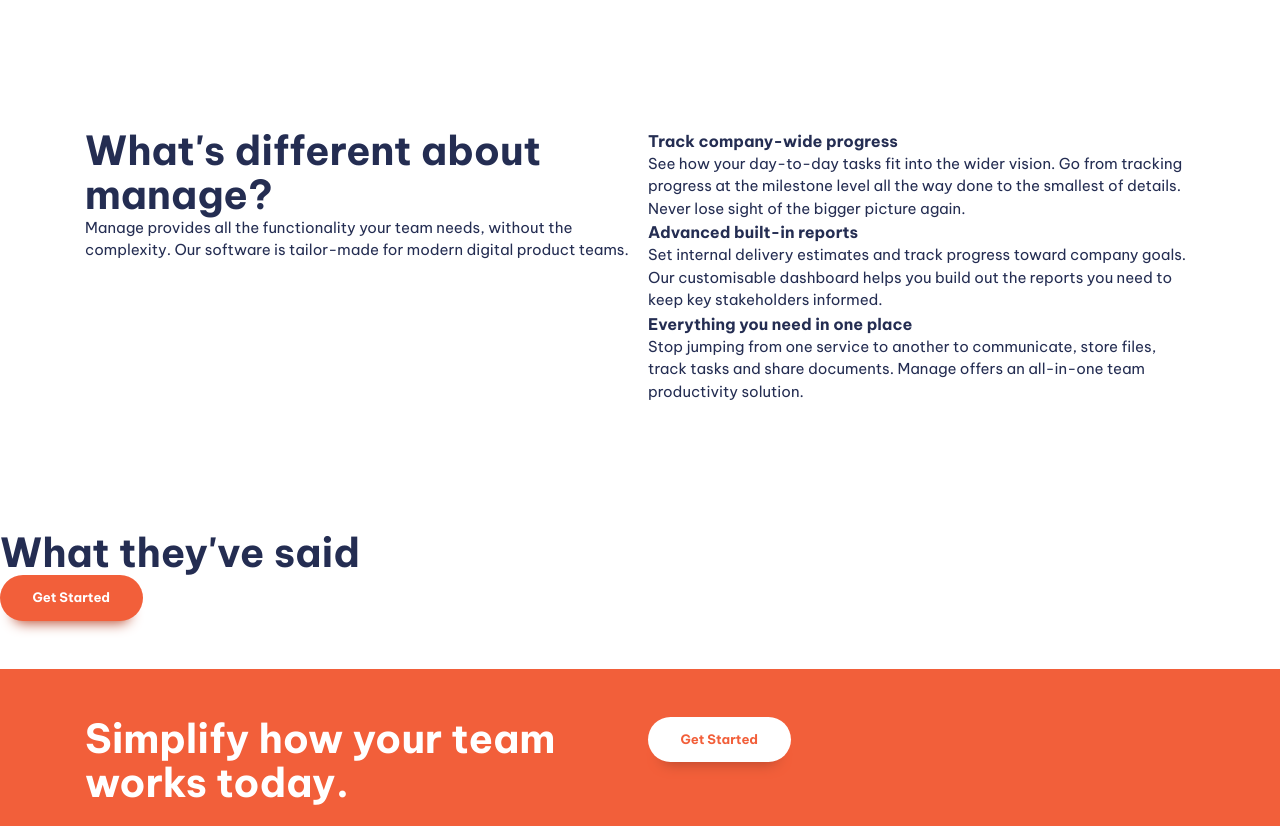
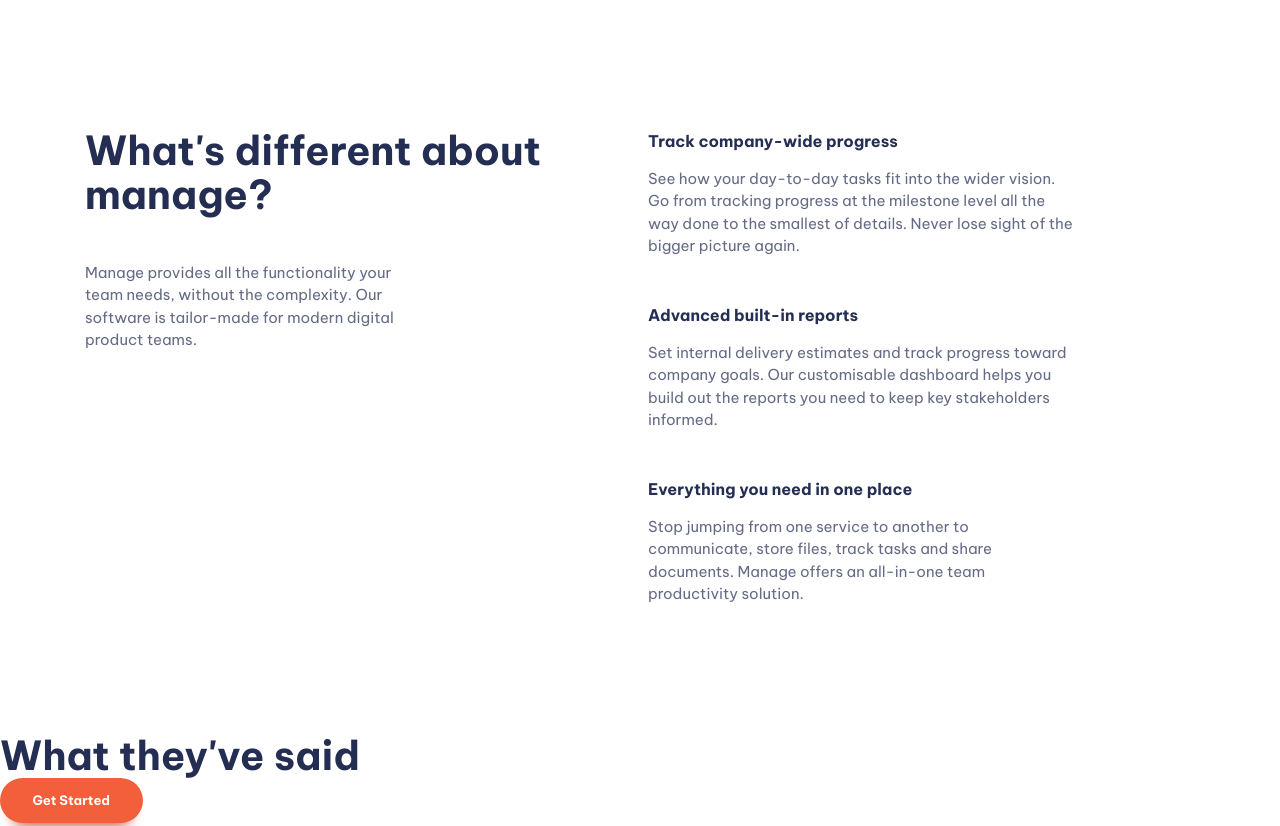
Before and after one commit to JohanVanDerKlift/kevinPowellVideos, a website built with Vite: page index.html in a window 1280 px wide. Shown: the part 700-1526 px from the top of the page. Built offline with nearby package versions, Linux system fonts and the light colour scheme.

Commit message:
Finished video 5

```diff
--- a/index.html
+++ b/index.html
@@ -38,7 +38,7 @@
     <section class="padding-block-900">
       <div class="container">
         <div class="even-columns">
-          <div>
+          <div class="flow">
             <h1 class="fs-primary-heading fw-bold">
               Bring everyone together to build better products.
             </h1>
@@ -56,27 +56,33 @@
     <section class="padding-block-900">
       <div class="container">
         <div class="even-columns">
-          <div>
+          <div class="flow">
             <h2 class="fs-secondary-heading fw-bold">What's different about manage?</h2>
             <p>Manage provides all the functionality your team needs, without the complexity. Our software is
               tailor-made for modern digital product teams.</p>
           </div>
           <div>
-            <ul class="numbered-items" role="list">
+            <ul class="numbered-items | flow" role="list">
               <li>
+                <div class="flow" style="--flow-spacer: 1em">
                   <h3 class="fs-600 fw-bold">Track company-wide progress</h3>
-                <p>See how your day-to-day tasks fit into the wider vision. Go from tracking progress at the milestone
+                  <p data-width="wide">See how your day-to-day tasks fit into the wider vision. Go from tracking progress at the milestone
                     level all the way done to the smallest of details. Never lose sight of the bigger picture again.</p>
+                </div>
               </li>
               <li>
+                <div class="flow" style="--flow-spacer: 1em">
                   <h3 class="fs-600 fw-bold">Advanced built-in reports</h3>
-                <p>Set internal delivery estimates and track progress toward company goals. Our customisable dashboard
+                  <p data-width="wide">Set internal delivery estimates and track progress toward company goals. Our customisable dashboard
                     helps you build out the reports you need to keep key stakeholders informed.</p>
+                </div>
               </li>
               <li>
+                <div class="flow" style="--flow-spacer: 1em">
                   <h3 class="fs-600 fw-bold">Everything you need in one place</h3>
-                <p>Stop jumping from one service to another to communicate, store files, track tasks and share
+                  <p data-width="wide">Stop jumping from one service to another to communicate, store files, track tasks and share
                     documents. Manage offers an all-in-one team productivity solution. </p>
+                </div>
               </li>
             </ul>
           </div>
@@ -119,7 +125,7 @@
         </div>
         <div>
           <nav class="footer-nav">
-            <ul aria-label="Footer" role="list">
+            <ul class="flow" style="--flow-spacer: 1em" aria-label="Footer" role="list">
               <li><a href="#">Home</a></li>
               <li><a href="#">Pricing</a></li>
               <li><a href="#">Products</a></li>
--- a/style.css
+++ b/style.css
@@ -116,35 +116,21 @@
     }
 }
 
-
-
-
-.container {
-    --max-width: 1110px;
-    --padding: 1rem;
-
-    width: min(var(--max-width), 100% - (var(--padding) * 2));
-    margin-inline: auto;
-}
-
-.even-columns {
-    display: grid;
-    gap: 1rem;
-}
-
-@media (min-width: 50em) {
-    .even-columns {
-        grid-auto-flow: column;
-        grid-auto-columns: 1fr;
-    }
-}
-
 /* general styling */
 
 body {
     font-size: var(--fs-body);
     font-family: var(--ff-body);
     color: var(--clr-primary-400);
+}
+
+p:not([class]) {
+    opacity: 0.7;
+    max-width: 32ch;
+}
+
+p[data-width="wide"] {
+    max-width: 42ch;
 }
 
 /* button */
@@ -281,6 +267,30 @@
     border: 0;
 }
 
+.container {
+    --max-width: 1110px;
+    --padding: 1rem;
+
+    width: min(var(--max-width), 100% - (var(--padding) * 2));
+    margin-inline: auto;
+}
+
+:where(.flow :not(:first-child)) {
+    margin-top: var(--flow-spacer, 3em);
+}
+
+.even-columns {
+    display: grid;
+    gap: 1rem;
+}
+
+@media (min-width: 50em) {
+    .even-columns {
+        grid-auto-flow: column;
+        grid-auto-columns: 1fr;
+    }
+}
+
 .text-primary-400 { color: var(--clr-primary-400); }
 .text-accent-400 { color: var(--clr-accent-400); }
 .text-accent-100 { color: var(--clr-accent-100); }
```
Lines whose indentation alone changed are shown as unchanged.
